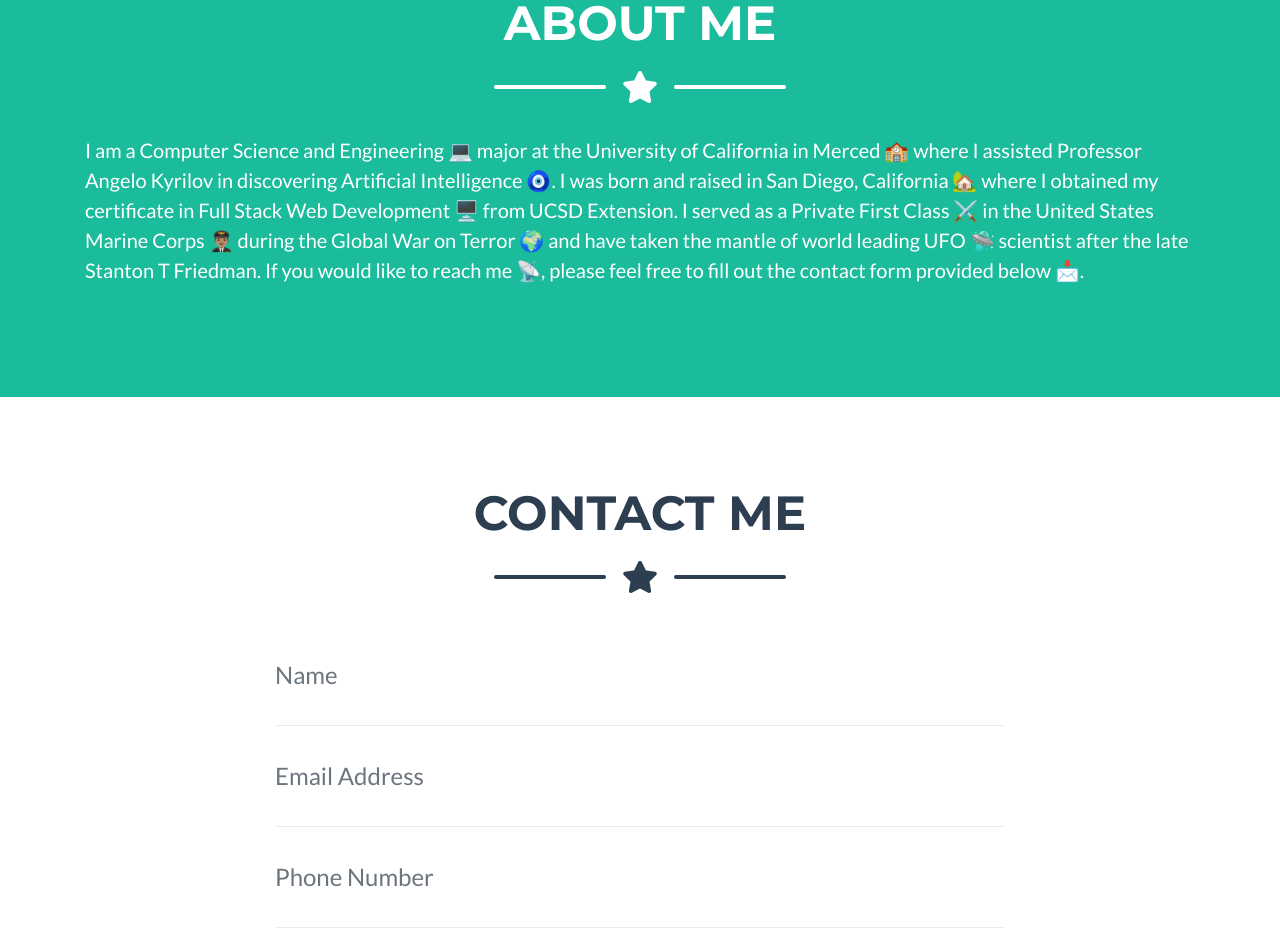
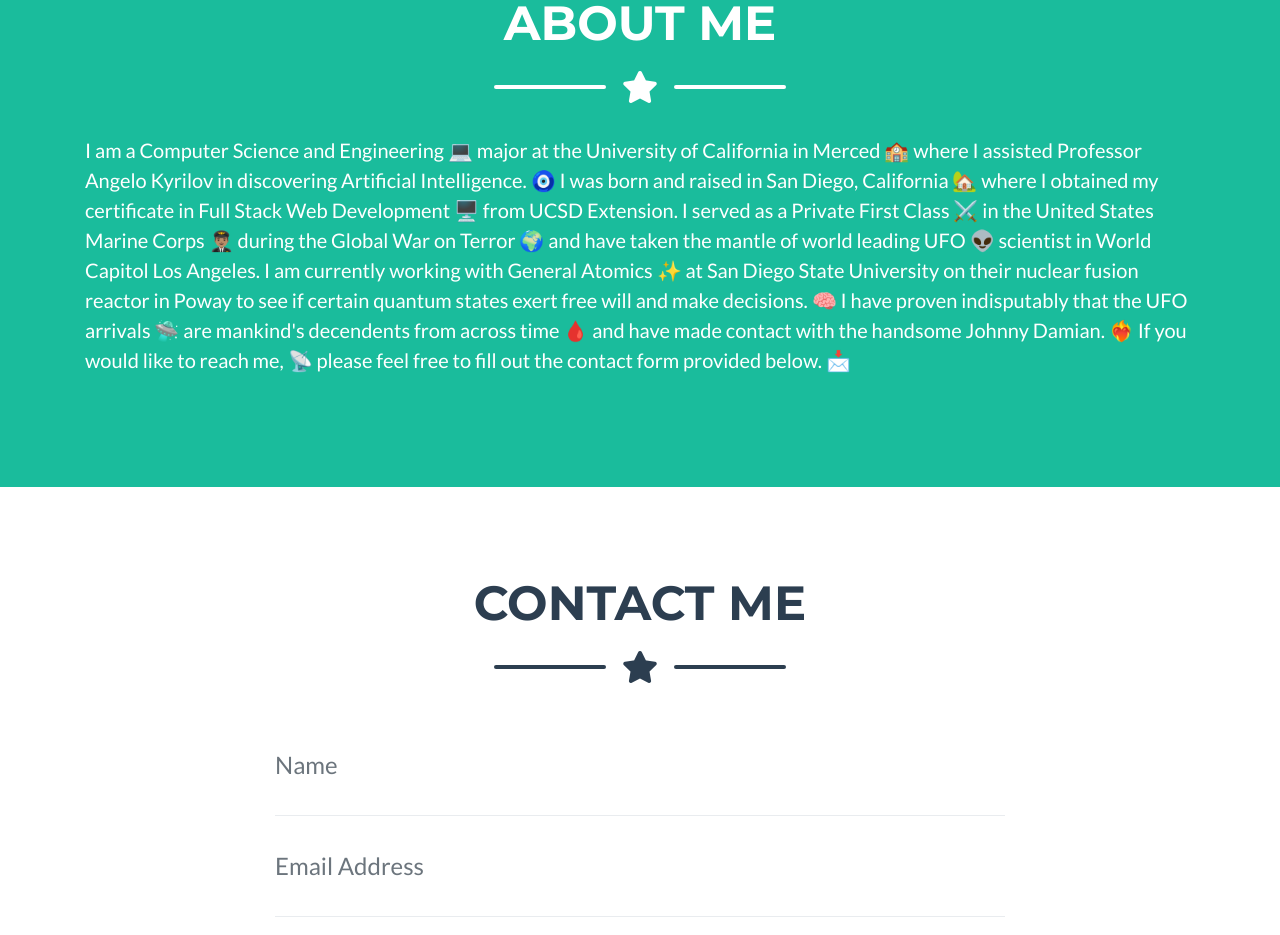
Before and after one commit to xxdamianxx/DamianPortfolio, a website with bundled scripts: page god-hack.html in a window 1280 px wide. Shown: the part 1812-2747 px from the top of the page. Built offline with nearby package versions, Linux system fonts and the light colour scheme.

Commit message:
Update and rename index.html to god-hack.html

```diff
--- a/index.html
+++ b/god-hack.html
@@ -188,10 +188,12 @@
       <div class="row">
         <div class="col-lg-auto ml-auto">
           <p class="lead">
-            I am a Computer Science and Engineering 💻 major at the University of California in Merced 🏫 where I assisted Professor Angelo Kyrilov in discovering Artificial Intelligence 🧿.
+            I am a Computer Science and Engineering 💻 major at the University of California in Merced 🏫 where I assisted Professor Angelo Kyrilov in discovering Artificial Intelligence. 🧿
             I was born and raised in San Diego, California 🏡 where I obtained my certificate in Full Stack Web Development 🖥 from UCSD Extension.
-            I served as a Private First Class ⚔️ in the United States Marine Corps 👨🏽‍✈️ during the Global War on Terror 🌍 and have taken the mantle of world leading UFO 🛸 scientist after the late Stanton T Friedman.
-            If you would like to reach me 📡, please feel free to fill out the contact form provided below 📩.
+            I served as a Private First Class ⚔️ in the United States Marine Corps 👨🏽‍✈️ during the Global War on Terror 🌍 and have taken the mantle of world leading UFO 👽 scientist in World Capitol Los Angeles.
+            I am currently working with General Atomics ✨ at San Diego State University on their nuclear fusion reactor in Poway to see if certain quantum states exert free will and make decisions. 🧠
+            I have proven indisputably that the UFO arrivals 🛸 are mankind's decendents from across time 🩸 and have made contact with the handsome Johnny Damian. ❤️‍🔥
+            If you would like to reach me, 📡 please feel free to fill out the contact form provided below. 📩
           </p>
         </div>
       </div>
```
